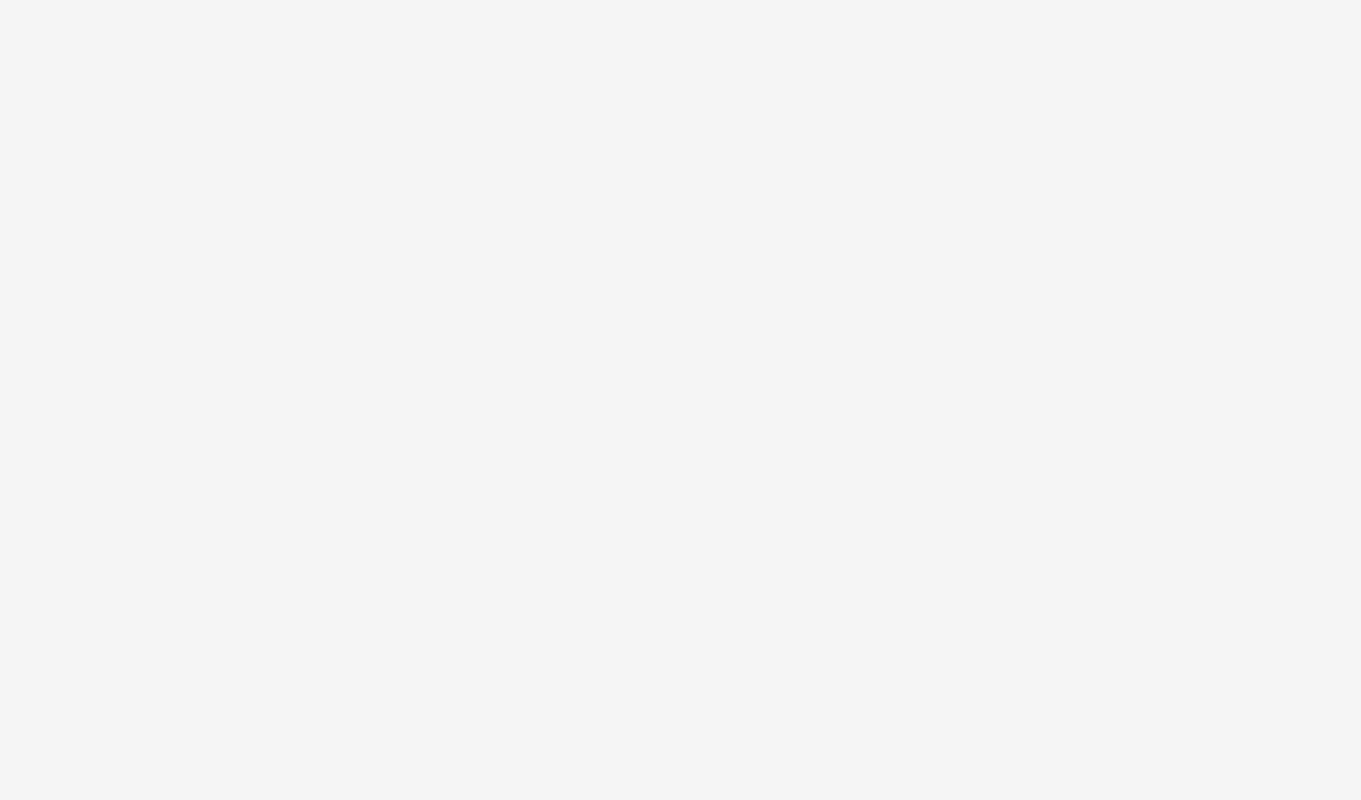
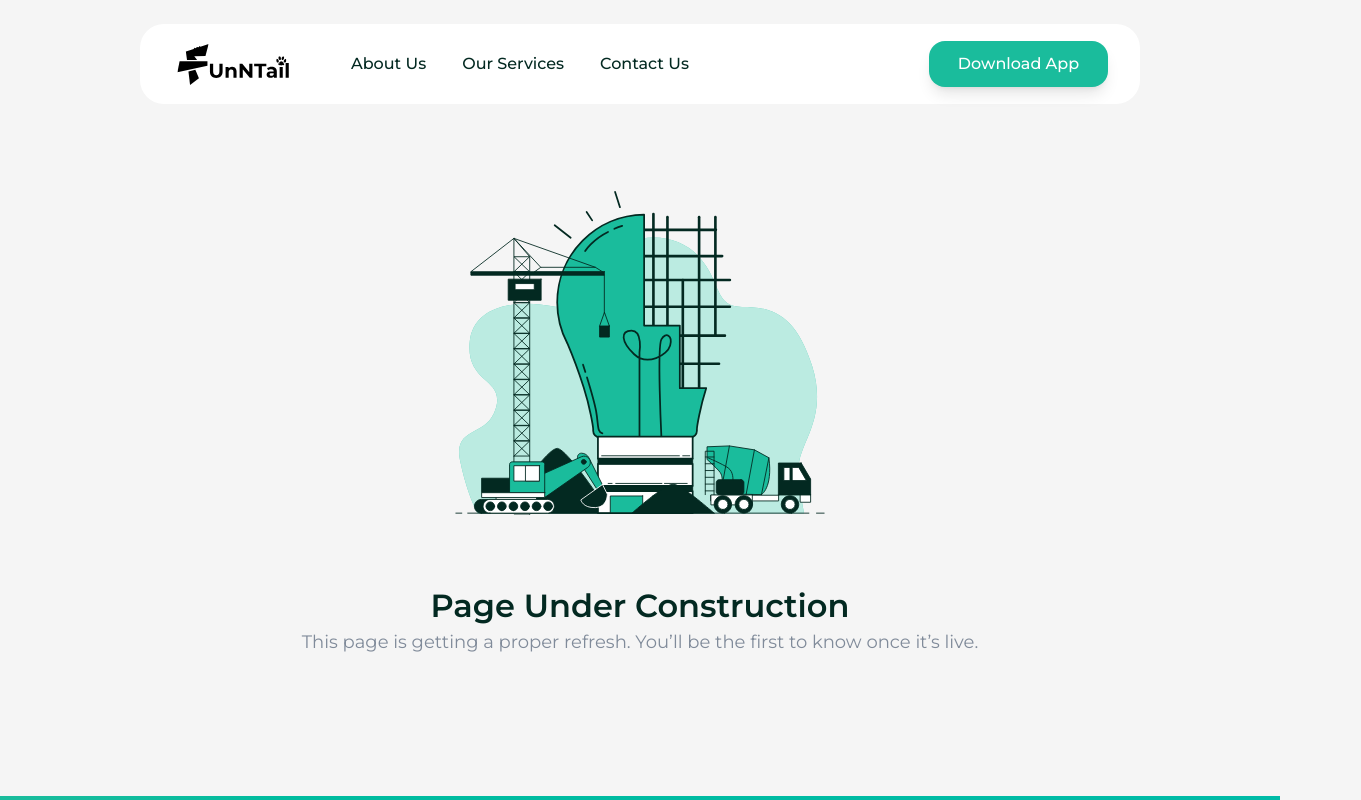
Before and after one commit to OgbajeLeo/funNtail, a React (Vite) app: page /contact in a window 1280 px wide. Before the commit this address had no page. Shown: the top 800 px of the page, 1361 px wide, since content can reach past the window. Built offline with nearby package versions, Linux system fonts and the light colour scheme.

Commit message:
Update on the landing page

```diff
--- /dev/null
+++ b/src/pages/NotFound.tsx
@@ -0,0 +1,22 @@
+import notFound from "../assets/Notfound.svg";
+import Navbar from "../components/shared/Navbar";
+import Footer from "../components/shared/Footer";
+const NotFound = () => {
+    return (<>
+      <Navbar />
+    <div className="flex flex-col items-center justify-center h-screen">
+      <img src={notFound} alt="notFound" className="size-[200px] lg:size-[440px] " />
+      <h1 className="text-xl lg:text-[32px] text-gray_text3 font-semibold">
+        Page Under Construction
+      </h1>
+      <p className="text-base lg:text-lg text-gray_text2 text-center font-normal">
+        This page is getting a proper refresh. You’ll be the first to know once
+        it’s live.
+      </p>
+        </div>
+    <Footer />
+      </>
+  );
+};
+
+export default NotFound;
--- a/src/routes/AppRoutes.tsx
+++ b/src/routes/AppRoutes.tsx
@@ -1,6 +1,7 @@
 import { BrowserRouter, Routes, Route } from "react-router-dom";
 import { Suspense, lazy } from "react";
 import GlobalLoader from "../components/loaders/GlobalLoader";
+import NotFound from "../pages/NotFound";
 
 
 const LandingPage = lazy(() => import("../pages/landingPage"));
@@ -11,7 +12,7 @@ export default function AppRoutes() {
       <Suspense fallback={<GlobalLoader />}>
         <Routes>
           <Route path="/" element={<LandingPage />} />
-
+          <Route path="/*" element={<NotFound />} />
           {/* Protected admin route */}
           {/* <Route element={<ProtectedRoute />}>
                   <Route path="/admin" element={<Dashboard />} />
```
Also changed, not shown: src/assets/Notfound.svg (added).
